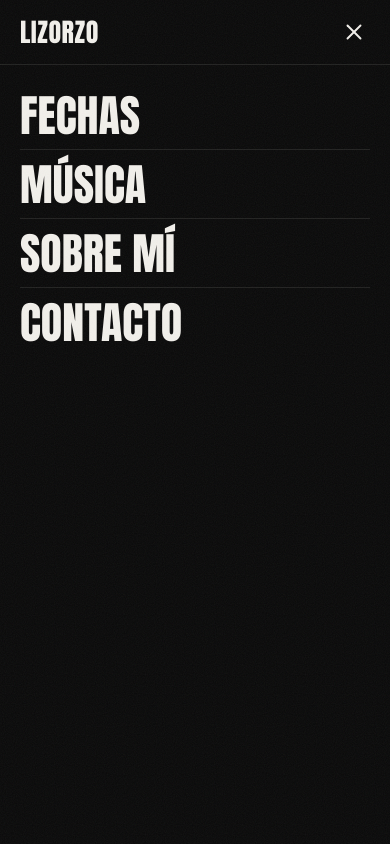
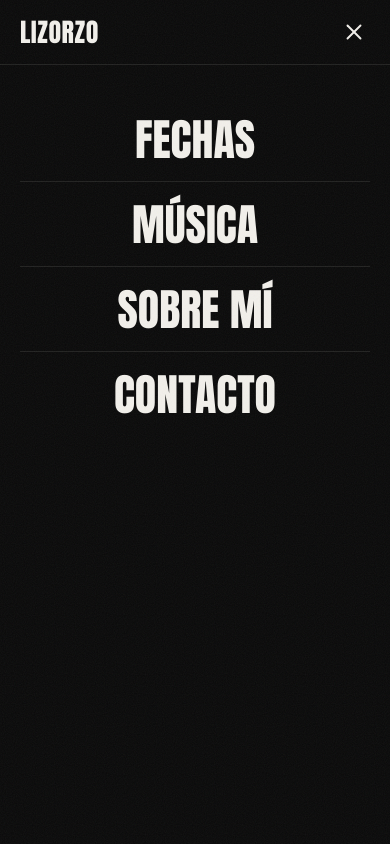
Before and after one commit to ramatc/lizorzo, a React (Vite) app: page / in a window 390 px wide. Both pictures are taken after a click on the button "Abrir menú". Shown: the top 844 px of the page. Built offline with nearby package versions, Linux system fonts and the light colour scheme.

Commit message:
fix(header): full-height mobile menu with centered, roomier items

```diff
--- a/src/components/Header.tsx
+++ b/src/components/Header.tsx
@@ -107,13 +107,13 @@ export function Header() {
         hidden={!open}
         className="flex-1 overflow-y-auto overscroll-contain border-t border-bone/10 md:hidden"
       >
-        <ul className="shell py-4">
+        <ul className="shell py-8 text-center">
           {[...NAV, { href: '#contacto', label: 'Contacto' }].map((item) => (
             <li key={item.href} className="border-b border-bone/10 last:border-b-0">
               <a
                 href={item.href}
                 onClick={() => setOpen(false)}
-                className="block py-3 font-display text-[2.75rem] leading-none uppercase transition-colors hover:text-accent"
+                className="block py-5 font-display text-[2.75rem] leading-none uppercase transition-colors hover:text-accent"
               >
                 {item.label}
               </a>
```
